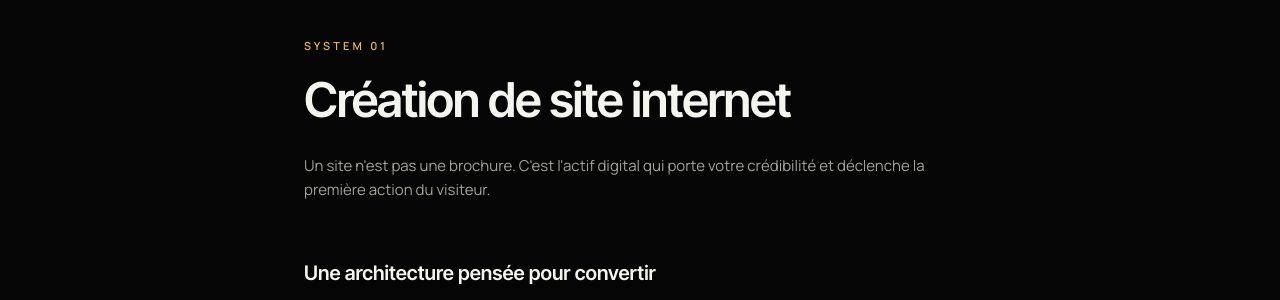
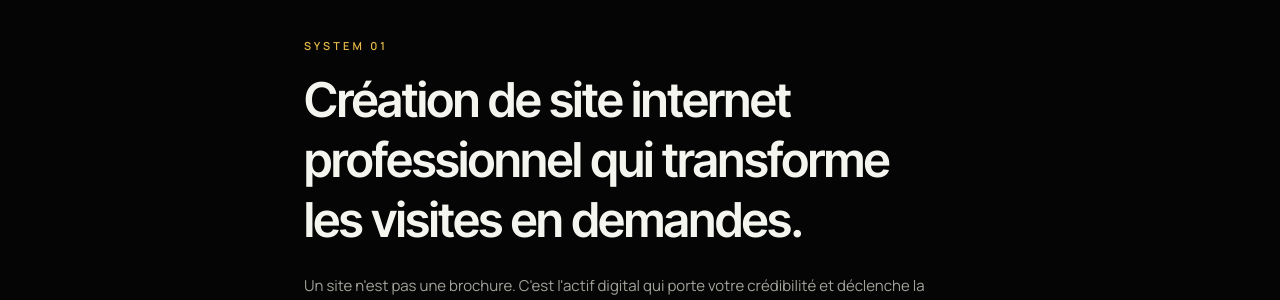
Before and after one commit to mathieumilo3-bot/-generation-capable, a Next.js app in the folder site-vitrine/: page /creation-site-internet in a window 1280 px wide. Shown: the part 170-470 px from the top of the page. Built offline with nearby package versions, Linux system fonts and the light colour scheme; no server answers.

Commit message:
SEO: strengthen creation site intent

```diff
--- a/site-vitrine/src/app/creation-site-internet/page.tsx
+++ b/site-vitrine/src/app/creation-site-internet/page.tsx
@@ -2,9 +2,9 @@ import type { Metadata } from "next";
 import { PillarPage } from "@/components/sections/PillarPage";
 
 export const metadata: Metadata = {
-  title: "Création de site internet",
+  title: "Création de site internet professionnel pour entreprise",
   description:
-    "Un site premium pensé comme un système : architecture, expérience et parcours orientés vers la prise de contact, pas seulement l'apparence.",
+    "Création de site internet professionnel pour artisans, TPE et PME : design, performance, SEO, pages de services et parcours orienté devis ou rendez-vous.",
   alternates: { canonical: "/creation-site-internet" },
 };
 
@@ -12,7 +12,7 @@ export default function CreationSiteInternetPage() {
   return (
     <PillarPage
       eyebrow="System 01"
-      title="Création de site internet"
+      title="Création de site internet professionnel qui transforme les visites en demandes."
       intro="Un site n'est pas une brochure. C'est l'actif digital qui porte votre crédibilité et déclenche la première action du visiteur."
       path="/creation-site-internet"
       ctaContext="pillar_creation_site"
```
